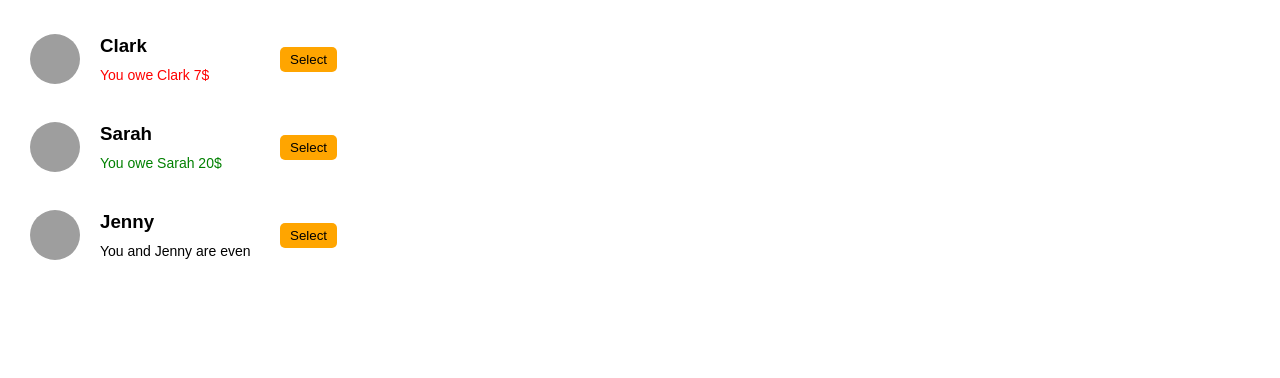
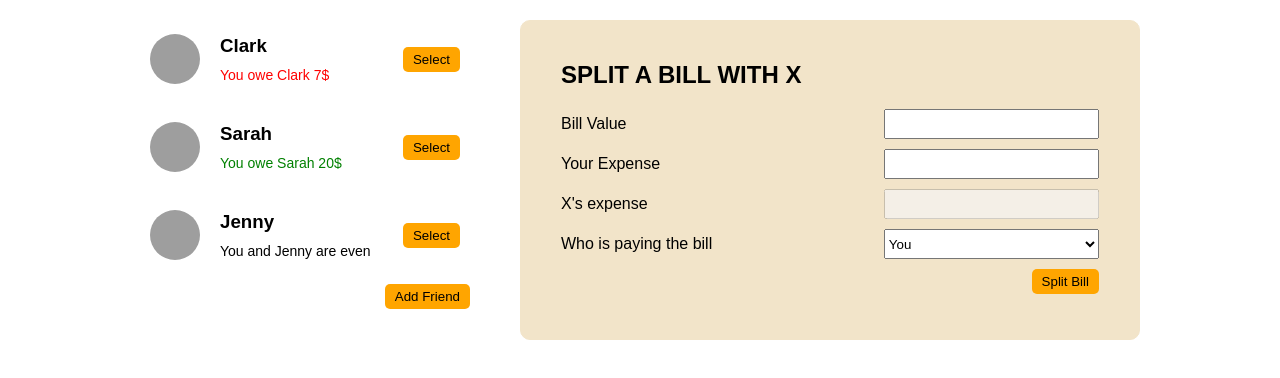
Before and after one commit to QMHLO/react-friends-bill-app, a React (Create React App) app: page / in a window 1280 px wide. Shown: the top 378 px of the page. Built offline with nearby package versions, Linux system fonts and the light colour scheme; grey boxes are pictures that could not be loaded.

Commit message:
add button

```diff
--- a/src/App.js
+++ b/src/App.js
@@ -1,12 +1,24 @@
 import React from "react";
 import FriendsList from "./Components/FriendsList";
+import FormAddFriend from "./Components/FormAddFriend";
+import Button from "./Components/Button";
+import FormSplit from "./Components/FormSplit";
+import { useState } from "react";
 
 function App() {
+  const [showAddFriend, setShowAddFriend] = useState(false);
+
+  function handleShowAddFriend() {
+    setShowAddFriend((show) => !show);
+  }
   return (
-    <div>
+    <div className="main">
       <div className="sidebar">
         <FriendsList />
+        {showAddFriend && <FormAddFriend />}
+        <Button onClick={handleShowAddFriend}>{showAddFriend ? "Close" : "Add Friend"}</Button>
       </div>
+      <FormSplit />
     </div>
   );
 }
--- /dev/null
+++ b/src/Components/Button.jsx
@@ -0,0 +1,11 @@
+import React from "react";
+
+function Button({ children, onClick }) {
+  return (
+    <>
+      <button onClick={onClick}>{children}</button>
+    </>
+  );
+}
+
+export default Button;
--- /dev/null
+++ b/src/Components/FormAddFriend.jsx
@@ -0,0 +1,21 @@
+import Button from "./Button";
+
+function FormAddFriend() {
+  return (
+    <div className="add-friend">
+      <form action="">
+        <div className="row">
+          <label htmlFor="">Friend Name</label>
+          <input type="text" />
+        </div>
+        <div className="row">
+          <label htmlFor="">Image Url</label>
+          <input type="text" />
+        </div>
+        <Button>Add</Button>
+      </form>
+    </div>
+  );
+}
+
+export default FormAddFriend;
--- /dev/null
+++ b/src/Components/FormSplit.jsx
@@ -0,0 +1,36 @@
+import React from "react";
+import Button from "./Button";
+
+function FormSplit() {
+  return (
+    <div className="form-split">
+      <div className="form-split-block">
+        <form action="">
+          <h2>SPLIT A BILL WITH X</h2>
+          <div className="row">
+            <label htmlFor="">Bill Value</label>
+            <input type="text" />
+          </div>
+          <div className="row">
+            <label htmlFor="">Your Expense</label>
+            <input type="text" />
+          </div>
+          <div className="row">
+            <label htmlFor="">X's expense</label>
+            <input type="text" disabled />
+          </div>
+          <div className="row">
+            <label htmlFor="">Who is paying the bill</label>
+            <select>
+              <option value="user">You</option>
+              <option value="friend">X</option>
+            </select>
+          </div>
+          <Button>Split Bill</Button>
+        </form>
+      </div>
+    </div>
+  );
+}
+
+export default FormSplit;
--- a/src/Components/Friend.jsx
+++ b/src/Components/Friend.jsx
@@ -1,4 +1,5 @@
 import React from "react";
+import Button from "./Button";
 
 function Friend({ friend }) {
   return (
@@ -20,7 +21,7 @@ function Friend({ friend }) {
             )}
             {friend.balance === 0 && <p>You and&nbsp;{friend.name} are even</p>}
           </div>
-          <button>Select</button>
+          <Button>Select</Button>
         </div>
       </li>
     </>
--- a/src/style.css
+++ b/src/style.css
@@ -10,6 +10,15 @@ body {
 }
 .red {
   color: red;
+}
+.main {
+  max-width: 1000px;
+  margin: 0 auto;
+  display: flex;
+  gap: 0 50px;
+}
+.sidebar {
+  max-width: 330px;
 }
 .green {
   color: green;
@@ -44,7 +53,9 @@ body {
   font-size: 14px;
   margin: 10px;
 }
-.friend-card button {
+button {
+  display: block;
+  margin: 5px 0 5px auto;
   width: fit-content;
   height: fit-content;
   background: orange;
@@ -56,3 +67,38 @@ body {
 .friend-card-desc {
   width: 190px;
 }
+.add-friend {
+  max-width: 330px;
+  border: 1px solid #f2e4c9;
+  background: #f2e4c9;
+  padding: 20px;
+  border-radius: 10px;
+}
+.add-friend .row,
+.form-split-block .row {
+  display: flex;
+  justify-content: space-between;
+  gap: 10px;
+  margin-bottom: 10px;
+  align-items: center;
+}
+.form-split {
+  width: calc(100% - 330px);
+}
+.form-split-block {
+  border: 1px solid #f2e4c9;
+  background: #f2e4c9;
+  border-radius: 10px;
+  padding: 40px;
+}
+.form-split-block h2 {
+  margin-bottom: 20px;
+}
+input,
+select {
+  width: 40%;
+  height: 30px;
+}
+.add-friend input {
+  width: 55%;
+}
```
